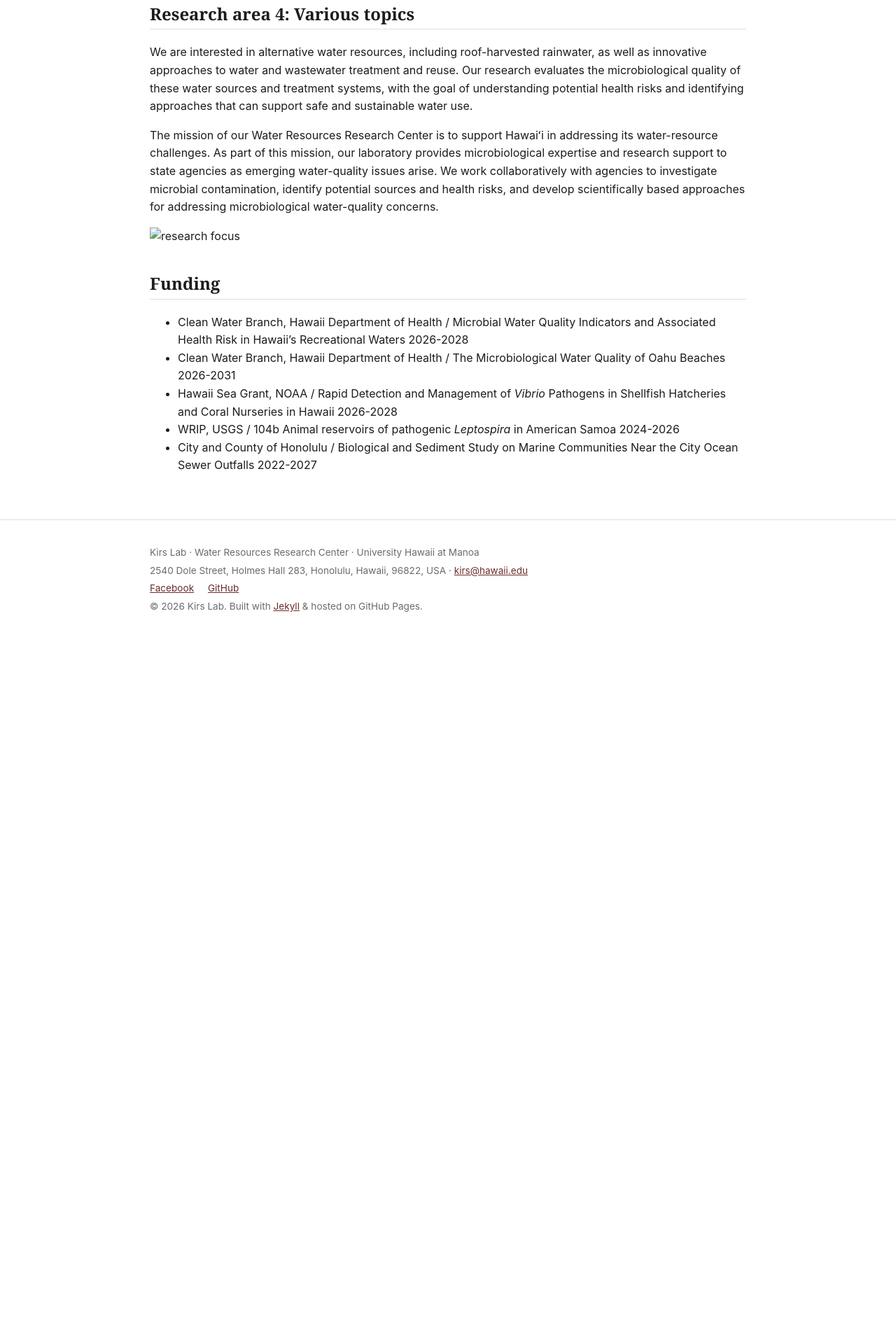
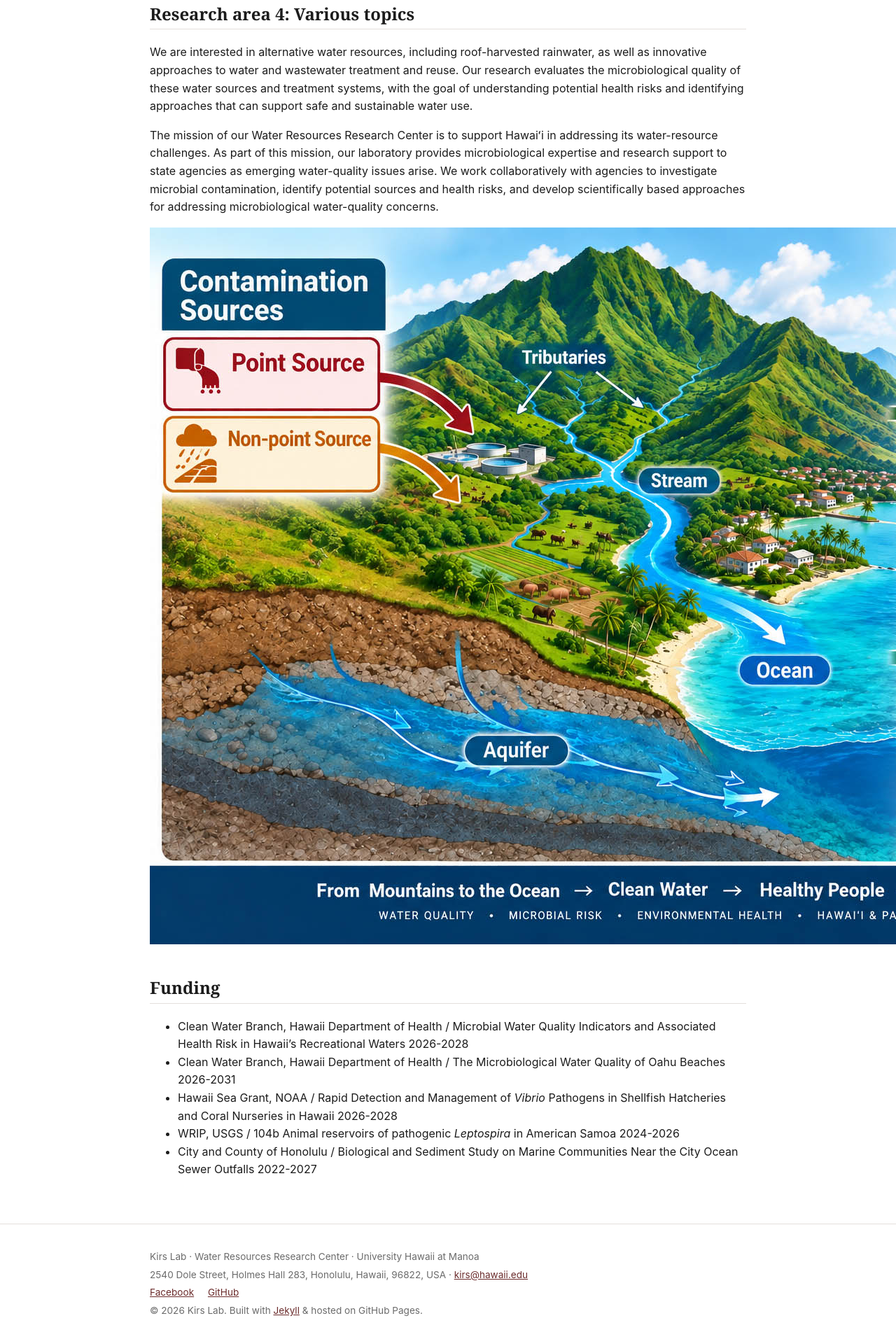
Before and after one commit to MarekKirs/marekkirs.github.io, a Jekyll site: the page built from research.md, in a window 1280 px wide. Shown: the part 2481-4401 px from the top of the page at 70% size. Built offline with Jekyll 4.4.1, drawn with Linux system fonts in a browser that asks for light colours; before the commit the page ends 3395 px from its top, so only the background shows below that.

Commit message:
Update research.md

```diff
--- a/research.md
+++ b/research.md
@@ -50,7 +50,7 @@ We are interested in alternative water resources, including roof-harvested rainw
 
 The mission of our Water Resources Research Center is to support Hawaiʻi in addressing its water-resource challenges. As part of this mission, our laboratory provides microbiological expertise and research support to state agencies as emerging water-quality issues arise. We work collaboratively with agencies to investigate microbial contamination, identify potential sources and health risks, and develop scientifically based approaches for addressing microbiological water-quality concerns.
 
-![research focus](/assets/images/what.jpg)
+![research focus](/assets/images/people/what.jpg)
 
 
 ## Funding
```
